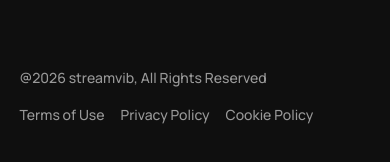
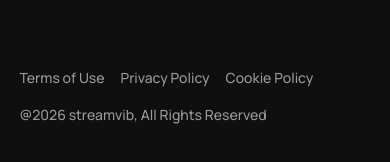
Before and after one commit to CourageCharly/StreamVibe, a Next.js app: page / in a window 390 px wide. Shown: the part 5981-6143 px from the top of the page. Built offline with nearby package versions, Linux system fonts and the light colour scheme; no server answers.

Commit message:
On mobile footer, show policies first and All Rights Reserved last.

```diff
--- a/components/Footer.tsx
+++ b/components/Footer.tsx
@@ -63,7 +63,7 @@ export default function Footer() {
           </div>
         </div>
 
-        <div className="mt-10 flex flex-col items-start justify-between gap-4 pt-6 text-[14px] font-medium text-[#999999] sm:mt-12 sm:flex-row sm:items-center">
+        <div className="mt-10 flex flex-col-reverse items-start justify-between gap-4 pt-6 text-[14px] font-medium text-[#999999] sm:mt-12 sm:flex-row sm:items-center">
           <p className="shrink-0">@2026 streamvib, All Rights Reserved</p>
           <div className="flex flex-wrap gap-x-4 gap-y-2 sm:gap-x-6">
             <Link
```
